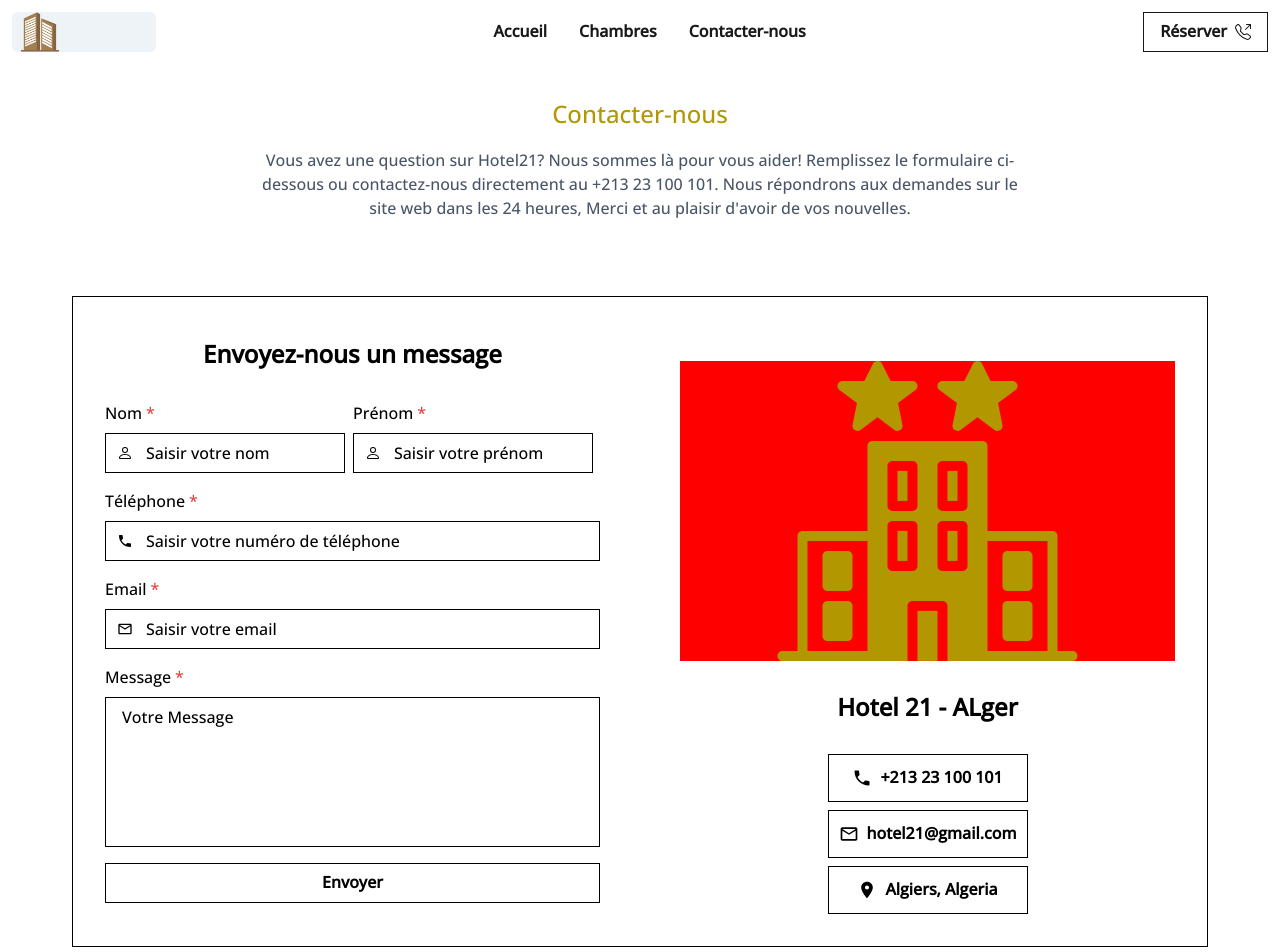
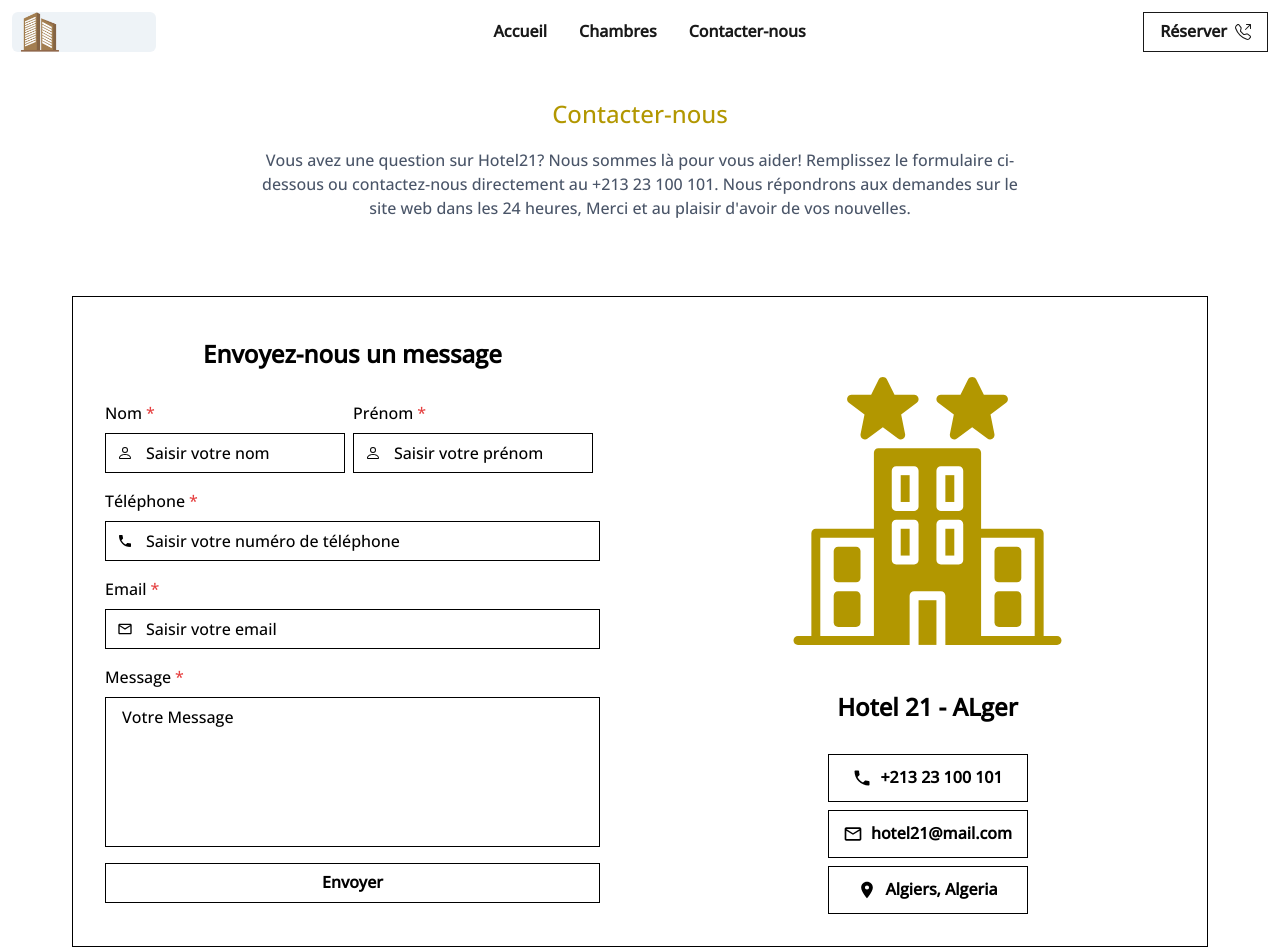
Before and after one commit to nemo256/hotel, a Next.js app: page /contacter-nous in a window 1280 px wide. Shown: the top 952 px of the page. Built offline with nearby package versions, Linux system fonts and the light colour scheme.

Commit message:
SVG test failed...

```diff
--- a/src/components/contacter-nous/Card.js
+++ b/src/components/contacter-nous/Card.js
@@ -155,7 +155,7 @@ export default function Card() {
                 placeholder='Votre Message'
                 rows={6}
                 resize='none'
-                borderWidth='0.5px'
+                border='1px'
                 borderColor='black'
                 borderRadius='none'
                 _placeholder={{
@@ -184,7 +184,7 @@ export default function Card() {
           justifyContent='center'
         >
           <Stack spacing={4} w='full' mt={[6, 8]}>
-            <Flex bg='red' h={[120, 240, 260, 280, 300]} justifyContent='center'>
+            <Flex p={4} h={[120, 240, 260, 280, 300]} justifyContent='center'>
               <svg
                 x='0px'
                 y='0px'
@@ -273,7 +273,7 @@ export default function Card() {
                 _focus={{  }}
                 leftIcon={<MdOutlineEmail color='black' size='20px' />}
               >
-                hotel21@gmail.com
+                hotel21@mail.com
               </OutlineButton>
               <OutlineButton
                 size='md'
```
